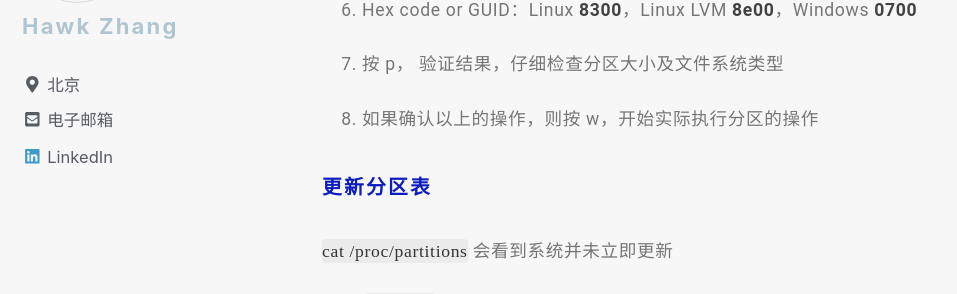
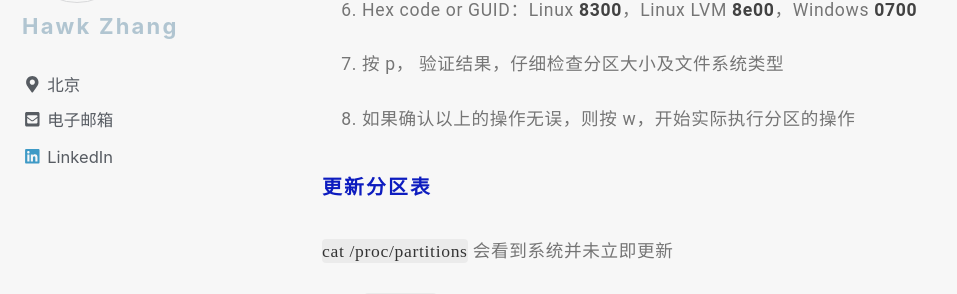
Before and after one commit to narru888/linotes_note, a Jekyll site: the page built from _posts/linux/basic/2015-01-03-storage.md, in a window 1280 px wide and 900 px high, scrolled down 10037 px. Shown: the part 151-445 px from the top of the window, without its empty margins (0-957 px from the left). Built offline with Jekyll 4.4.1, drawn with Linux system fonts in a browser that asks for light colours; nearby versions of some CDN libraries; a script that is not in the unit is left out.

Commit message:
update on 2019-02-17 17:32:01 CST

```diff
--- a/_posts/linux/basic/2015-01-03-storage.md
+++ b/_posts/linux/basic/2015-01-03-storage.md
@@ -294,7 +294,7 @@
 
 6. 按 p， 验证结果，仔细检查分区大小及文件系统类型
 
-7. 如果确认以上的操作，则按 w，开始实际执行分区的操作
+7. 如果确认以上的操作无误，则按 w，开始实际执行分区的操作
 
 
 ##### 更新分区表
```
